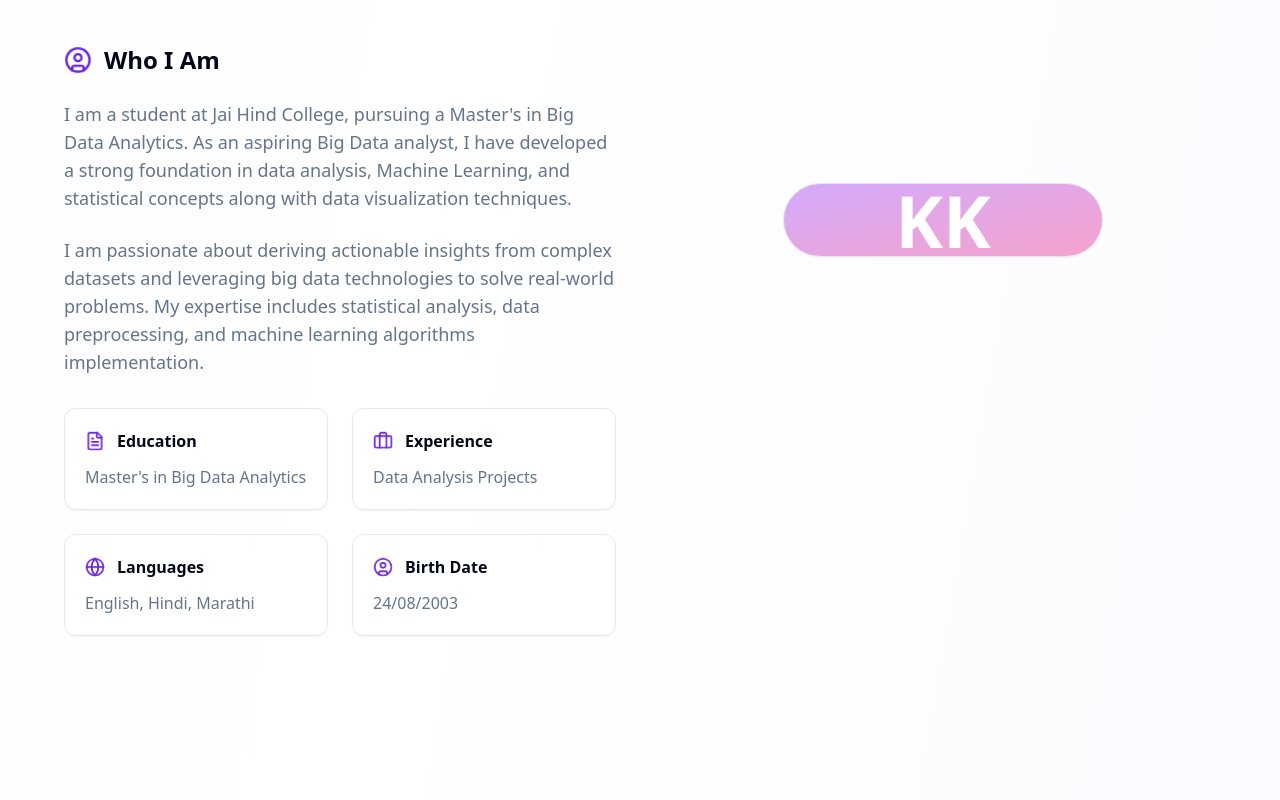
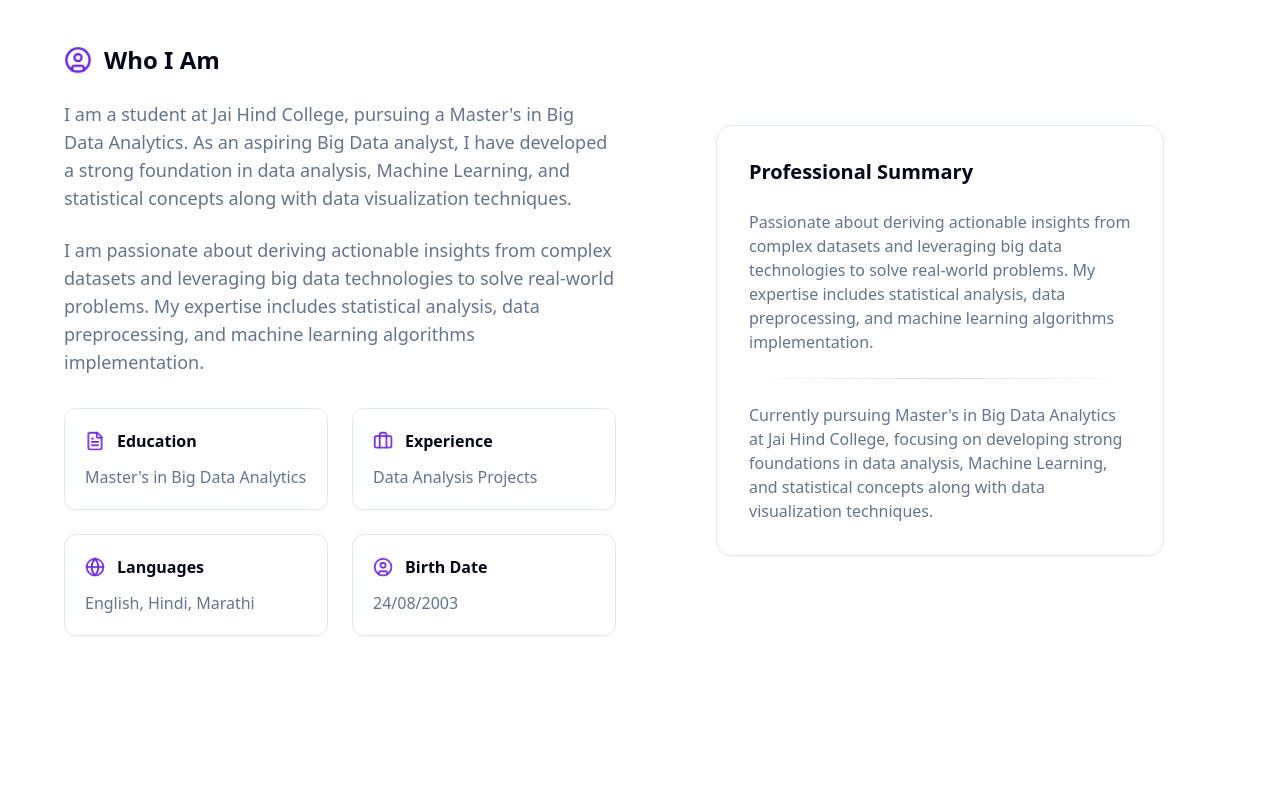
Before and after one commit to vishes122/ketaki-digital-canvas-59, a React (Vite) app: page / in a window 1280 px wide. Shown: the part 1020-1820 px from the top of the page. Built offline with nearby package versions, Linux system fonts and the light colour scheme.

Commit message:
Refactor: Improve gradient and about section
Improved the gradient effect and made changes to the about section.

```diff
--- a/src/components/sections/About.tsx
+++ b/src/components/sections/About.tsx
@@ -49,8 +49,8 @@ const About = () => {
 
           <div className="grid grid-cols-1 md:grid-cols-2 gap-6 mt-8">
             <motion.div
-              whileHover={{ scale: 1.03 }}
-              className="glass-card p-5 rounded-xl"
+              whileHover={{ scale: 1.03, rotateZ: 1 }}
+              className="glass-card p-5 rounded-xl hover:border-primary/20"
             >
               <div className="flex items-center gap-3 mb-3">
                 <FileText className="text-primary" size={20} />
@@ -60,8 +60,8 @@ const About = () => {
             </motion.div>
 
             <motion.div
-              whileHover={{ scale: 1.03 }}
-              className="glass-card p-5 rounded-xl"
+              whileHover={{ scale: 1.03, rotateZ: -1 }}
+              className="glass-card p-5 rounded-xl hover:border-primary/20"
             >
               <div className="flex items-center gap-3 mb-3">
                 <Briefcase className="text-primary" size={20} />
@@ -71,8 +71,8 @@ const About = () => {
             </motion.div>
 
             <motion.div
-              whileHover={{ scale: 1.03 }}
-              className="glass-card p-5 rounded-xl"
+              whileHover={{ scale: 1.03, rotateZ: 1 }}
+              className="glass-card p-5 rounded-xl hover:border-primary/20"
             >
               <div className="flex items-center gap-3 mb-3">
                 <Globe className="text-primary" size={20} />
@@ -82,8 +82,8 @@ const About = () => {
             </motion.div>
 
             <motion.div
-              whileHover={{ scale: 1.03 }}
-              className="glass-card p-5 rounded-xl"
+              whileHover={{ scale: 1.03, rotateZ: -1 }}
+              className="glass-card p-5 rounded-xl hover:border-primary/20"
             >
               <div className="flex items-center gap-3 mb-3">
                 <UserCircle className="text-primary" size={20} />
@@ -101,13 +101,26 @@ const About = () => {
           viewport={{ once: true }}
           className="lg:order-2 order-1 flex justify-center"
         >
-          <div className="relative w-64 h-64 md:w-80 md:h-80 rounded-full animated-gradient-border">
-            <div className="absolute inset-[3px] rounded-full overflow-hidden glass-card backdrop-blur-lg">
-              <div className="w-full h-full bg-gradient-to-br from-purple-500/50 to-pink-500/50 flex items-center justify-center">
-                <div className="text-white text-7xl font-bold">KK</div>
-              </div>
+          <motion.div
+            whileHover={{ scale: 1.05 }}
+            className="relative w-full max-w-md p-8 glass-card rounded-2xl overflow-hidden"
+          >
+            <div className="space-y-6">
+              <h3 className="text-xl font-semibold text-gradient">Professional Summary</h3>
+              <p className="text-muted-foreground">
+                Passionate about deriving actionable insights from complex datasets
+                and leveraging big data technologies to solve real-world problems.
+                My expertise includes statistical analysis, data preprocessing, and
+                machine learning algorithms implementation.
+              </p>
+              <div className="h-px bg-gradient-to-r from-transparent via-primary/20 to-transparent" />
+              <p className="text-muted-foreground">
+                Currently pursuing Master's in Big Data Analytics at Jai Hind College,
+                focusing on developing strong foundations in data analysis, Machine Learning,
+                and statistical concepts along with data visualization techniques.
+              </p>
             </div>
-          </div>
+          </motion.div>
         </motion.div>
       </div>
     </motion.div>
--- a/src/index.css
+++ b/src/index.css
@@ -60,9 +60,29 @@
 }
 
 .gradient-background {
-  @apply bg-gradient-to-br from-violet-50 via-white to-violet-50 dark:from-gray-950 dark:via-gray-900 dark:to-gray-950;
+  background: linear-gradient(
+    -45deg,
+    hsl(var(--primary) / 0.2),
+    hsl(var(--background)),
+    hsl(var(--primary) / 0.1),
+    hsl(var(--background))
+  );
+  background-size: 400% 400%;
   animation: gradientAnimation 15s ease infinite;
-  background-size: 200% 200%;
+  position: relative;
+}
+
+.gradient-background::after {
+  content: '';
+  position: absolute;
+  inset: 0;
+  background: radial-gradient(
+    circle at center,
+    transparent 0%,
+    hsl(var(--background)) 100%
+  );
+  opacity: 0.7;
+  mix-blend-mode: overlay;
 }
 
 @keyframes gradientAnimation {
@@ -86,29 +106,19 @@
 .glass-card::before {
   content: '';
   position: absolute;
-  top: -50%;
-  left: -50%;
-  width: 200%;
-  height: 200%;
+  inset: 0;
   background: radial-gradient(
-    circle,
-    rgba(255, 255, 255, 0.1) 0%,
-    transparent 70%
+    circle at var(--mouse-x, 50%) var(--mouse-y, 50%),
+    hsl(var(--primary) / 0.15) 0%,
+    transparent 50%
   );
-  animation: lightShift 8s ease-in-out infinite;
+  opacity: 0;
+  transition: opacity 0.3s;
   pointer-events: none;
 }
 
-@keyframes lightShift {
-  0% {
-    transform: translate(-30%, -30%) rotate(0deg);
-  }
-  50% {
-    transform: translate(30%, 30%) rotate(180deg);
-  }
-  100% {
-    transform: translate(-30%, -30%) rotate(360deg);
-  }
+.glass-card:hover::before {
+  opacity: 1;
 }
 
 /* Scrollbar styling */
```
